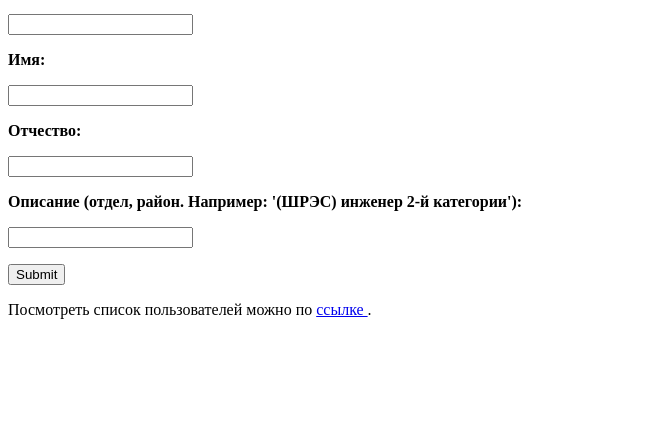
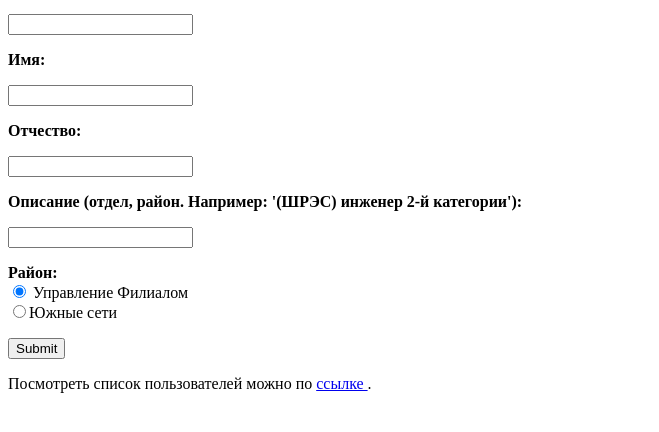
Before and after one commit to progserega/add_ad_user_from_web, a plain HTML site: page index.html in a window 1280 px wide. Shown: the part 86-518 px from the top of the page, without its empty margins (0-659 px from the left). Drawn offline with Linux system fonts and the light colour scheme.

Commit message:
наименования филиалов

```diff
--- a/index.html
+++ b/index.html
@@ -48,6 +48,12 @@ font-size: 150%;
 <P><B>Описание (отдел, район. Например: '(ШРЭС) инженер 2-й категории'):</B>
 <P><input type=text name=user_description>
 
+<div align="left">
+<P><B>Район: </B><br>
+<input type="radio" name="ou_name" value="filial1" checked> Управление Филиалом<br>
+<input type="radio" name="ou_name" value="filial2">Южные сети<br>
+</div>
+
 <P><input type=submit>
 </form>
 
```
Also changed, not shown: 2 other files.
